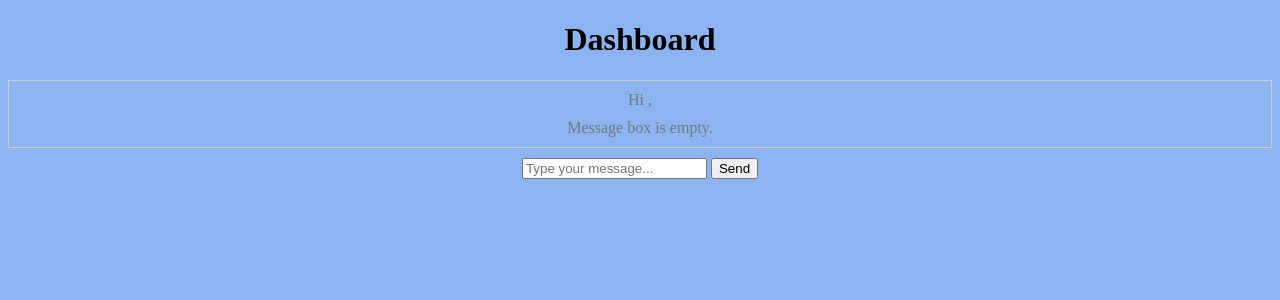
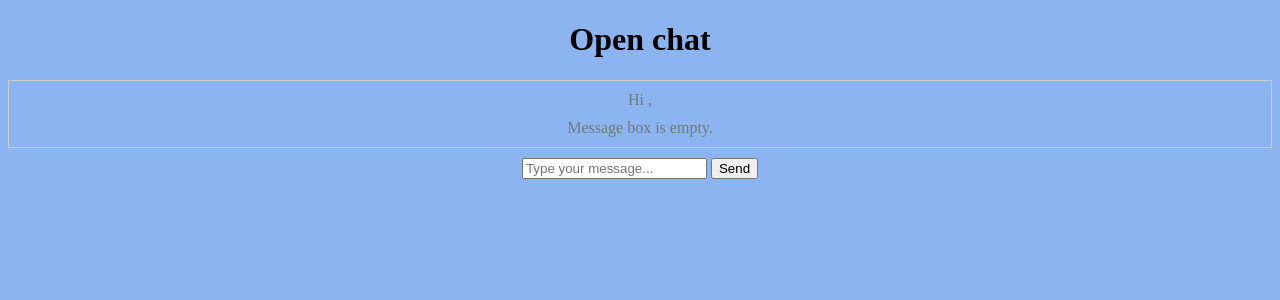
Before and after one commit to saviosailas/openchat, a Flask app: template templates/dashboard.html in a window 1280 px wide. Shown: the top 300 px of the page. Run offline with Flask 3, Linux system fonts and the light colour scheme; the template is opened without the code that fills it, so the values that code supplies are empty; some libraries are stand-ins or nearby versions.

Commit message:
updated heading

```diff
--- a/templates/dashboard.html
+++ b/templates/dashboard.html
@@ -42,7 +42,7 @@
 </head>
 
 <body bgcolor="#8cb4f0">
-    <h1 style="text-align: center;">Dashboard</h1>
+    <h1 style="text-align: center;">Open chat</h1>
 
 
     <h2 style="color: crimson; text-align: center;">
```
